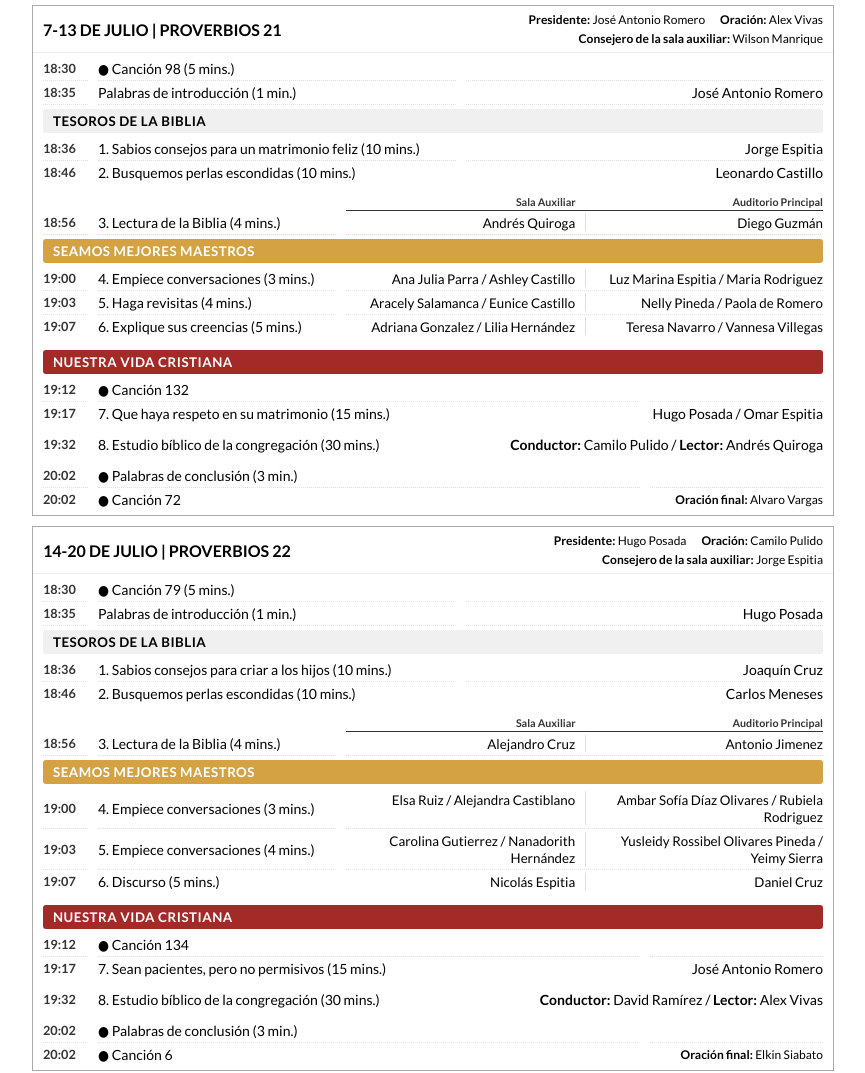
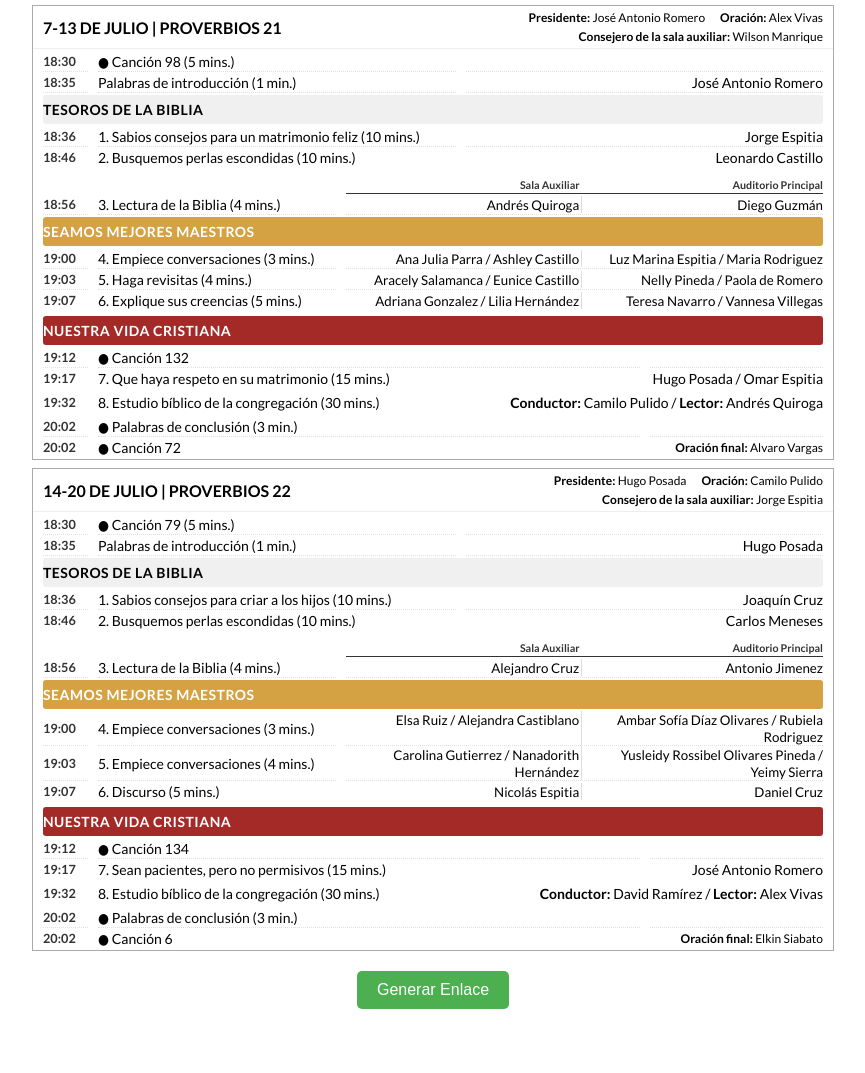
Before and after one commit to elkin0727/rvmc, a plain HTML site: page index.html in a window 1280 px wide. Shown: the top 1073 px of the page, without its empty margins (207-1072 px from the left). After the commit the page ends 1034 px from the top, so only its background shows below. Drawn offline with Linux system fonts and the light colour scheme.

Commit message:
Reducir márgenes y paddings en estilos para una presentación más compacta

```diff
--- a/styles.css
+++ b/styles.css
@@ -17,13 +17,13 @@ body {
 
 .programa-container {
     max-width: 800px;
-    margin: 0 auto 10px auto;
+    margin: 0 auto 8px auto;  /* Reducido de 10px a 8px */
     border: 1px solid #aaa;
 }
 
 /* --- CABECERA SÚPER COMPACTA --- */
 .programa-header {
-    padding: 6px 10px;
+    padding: 4px 10px;  /* Reducido de 6px a 4px */
     border-bottom: 1px solid #eee;
     display: flex;
     justify-content: space-between;
@@ -62,7 +62,7 @@ body {
 .programa-grid {
     display: grid;
     gap: 0 10px;
-    padding: 4px 10px;
+    padding: 2px 10px;  /* Reducido de 4px a 2px */
 }
 
 /* Grid inicial */
@@ -85,10 +85,11 @@ body {
 }
 
 .hora, .descripcion, .participantes-columna {
-    padding: 3px 0;
+    padding: 0px 0;  /* Reducido de 3px a 2px */
     display: flex;
     align-items: center;
     border-bottom: 1px dotted #e0e0e0;
+    min-height: 20px;  /* Añadido para mantener una altura mínima */
 }
 .fila-programa:last-child .hora,
 .fila-programa:last-child .descripcion,
@@ -132,7 +133,7 @@ body {
 .division-salas {
     display: flex;
     width: 100%;
-    gap: 10px;
+    gap: 2px;  /* Reducido el espacio entre salas */
 }
 .sala {
     flex: 1;
@@ -164,15 +165,15 @@ body {
 /* --- TÍTULOS DE SECCIÓN SÚPER COMPACTOS Y CON COLOR --- */
 .titulo-seccion {
     grid-column: 1 / -1;
-    padding: 4px 10px;
-    margin: 4px 0;
+    padding: 2px 0;  /* Reducido el padding */
+    margin: 2px 0;   /* Reducido el margen */
     font-weight: 700;
     border-radius: 3px;
 }
 
 .titulo-seccion h2 {
-    margin: 0;
-    font-size: 10pt;
+    margin: 4px 0;  /* Reducido de 6px a 4px */
+    font-size: 10.5pt;  /* Ligeramente más pequeño */
     letter-spacing: 0.5px;
     text-transform: uppercase;
 }
```
